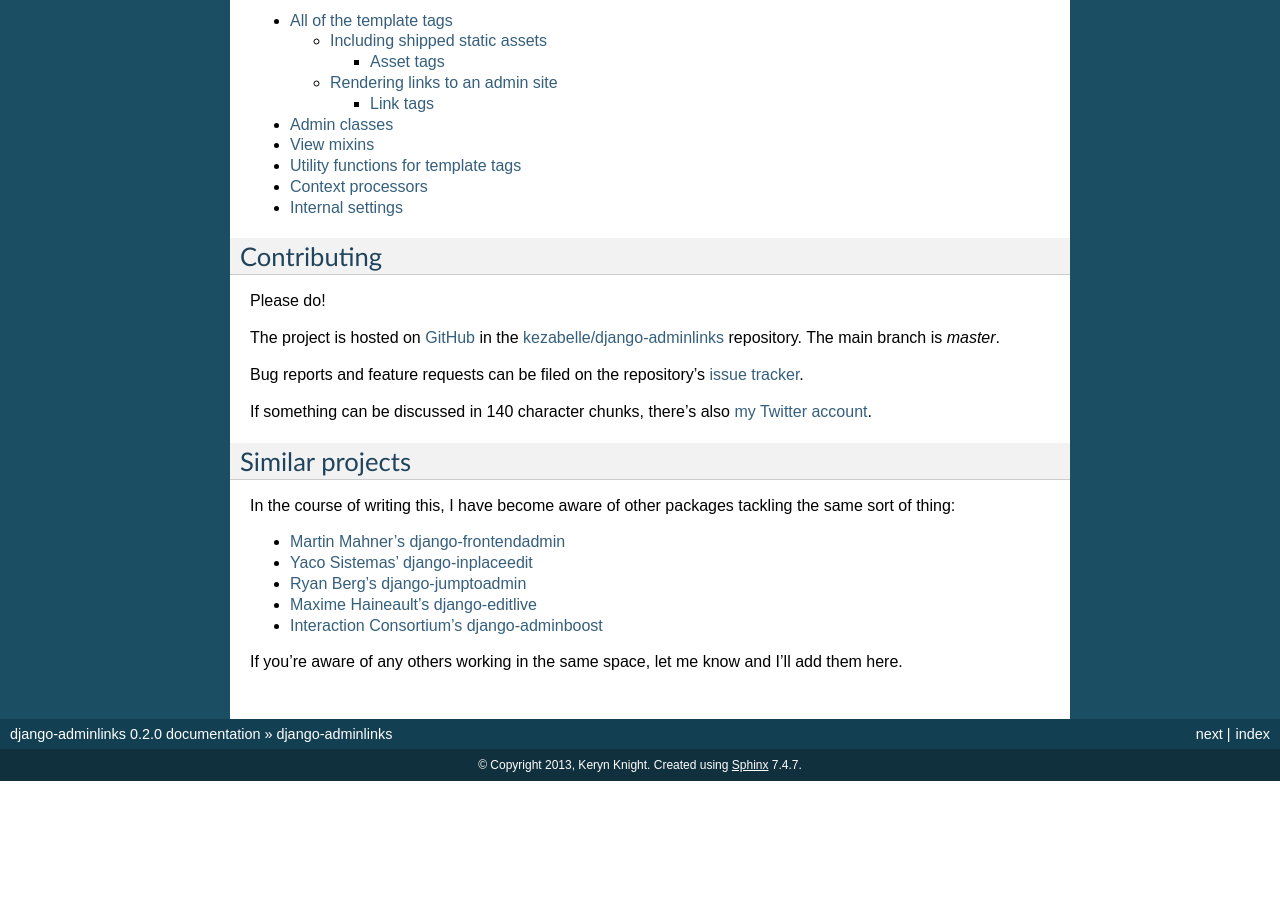
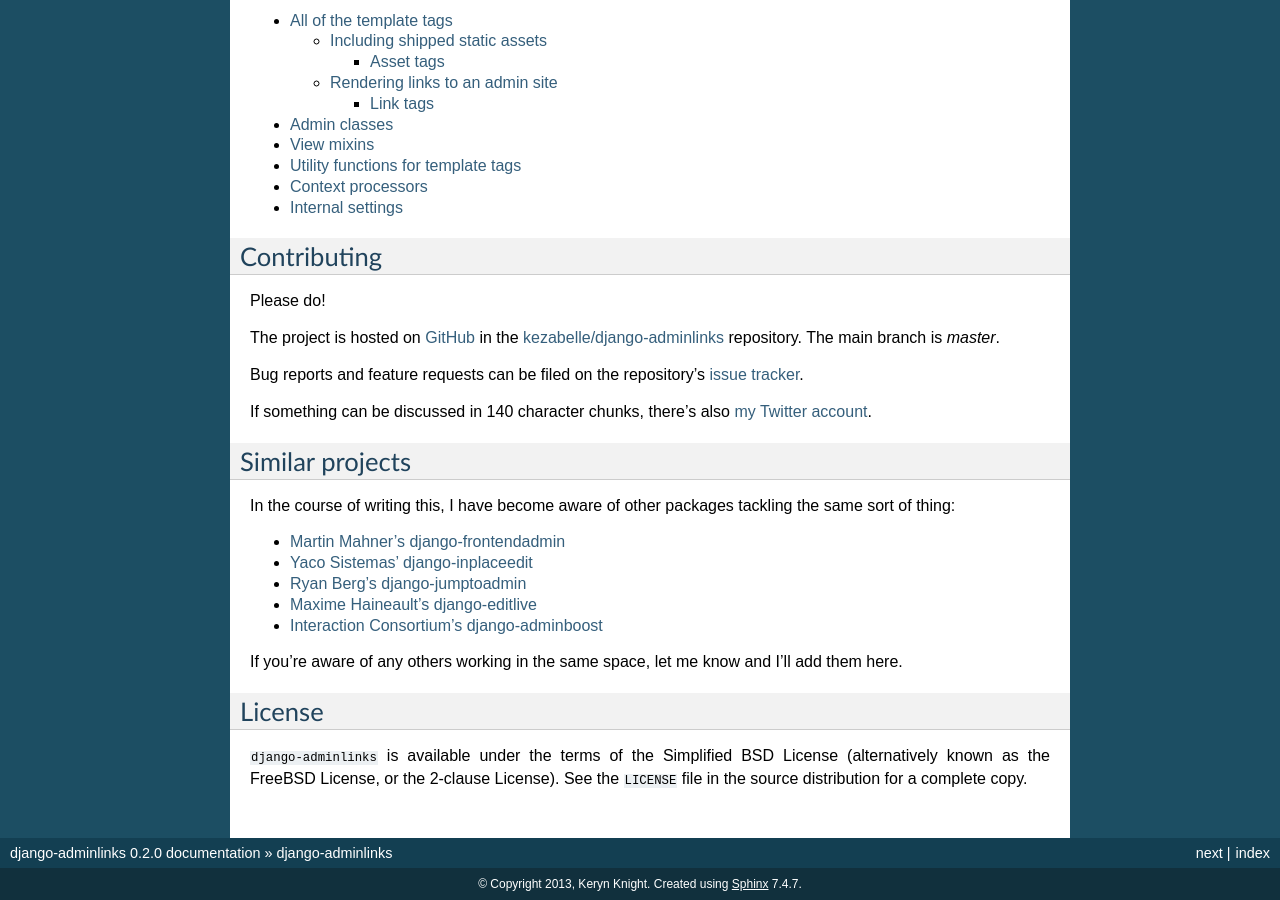
Before and after one commit to kezabelle/django-adminlinks, a Sphinx documentation site: the page built from docs/index.rst, in a window 1280 px wide and 900 px high, scrolled down 1032 px. Built offline with Sphinx 7.4.7, drawn with Linux system fonts in a browser that asks for light colours; before the commit the page ends 1813 px from its top, so only the background shows below that.

Commit message:
put the license everywhere useful. It's BSD 2-Clause. https://en.wikipedia.org/wiki/BSD_licenses or, assuming the anchor remains the same … https://en.wikipedia.org/wiki/BSD_licenses#2-clause_license_.28.22Simplified_BSD_License.22_or_.22FreeBSD_License.22.29

```diff
--- a/docs/index.rst
+++ b/docs/index.rst
@@ -105,3 +105,10 @@
 .. _Ryan Berg's django-jumptoadmin: https://github.com/ryanberg/django-jumptoadmin/
 .. _Maxime Haineault's django-editlive: https://github.com/h3/django-editlive/
 .. _Interaction Consortium's django-adminboost: https://github.com/ixc/glamkit-adminboost/
+
+License
+-------
+
+``django-adminlinks`` is available under the terms of the Simplified BSD
+License (alternatively known as the FreeBSD License, or the 2-clause License).
+See the ``LICENSE`` file in the source distribution for a complete copy.
```
Also changed, not shown: 2 other files.
